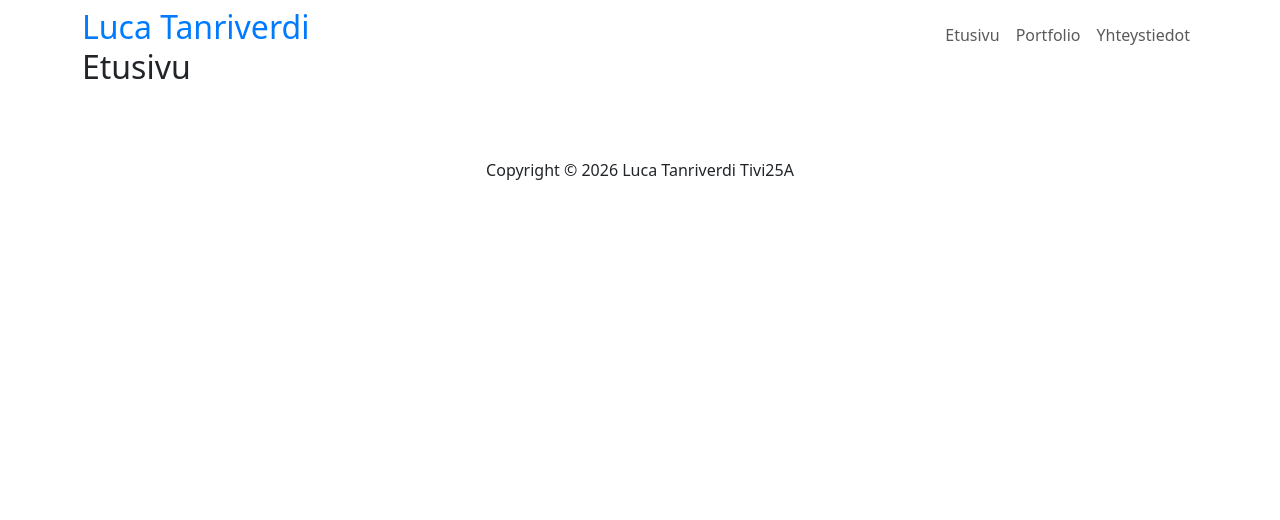
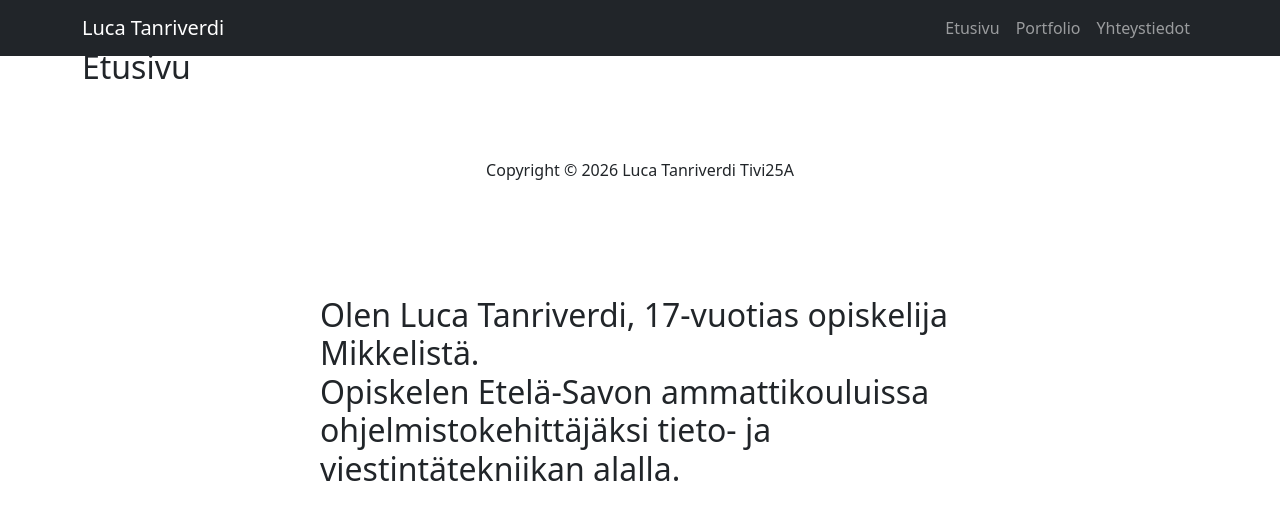
Before and after one commit to luca-tanriverdi/omat-responsiiviset-sivut, a plain HTML site: page index.html in a window 1280 px wide. Drawn offline with Linux system fonts and the light colour scheme.

Commit message:
Päivitetty navigaatio ja lisätty otsikkoteksti. Muokattu navbarin tyylejä ja linkitetty sivut oikein.

```diff
--- a/css/style.css
+++ b/css/style.css
@@ -7,3 +7,10 @@ h1 {
 .navbarScroll.navbarDark {
     background-color: black;
 }
+
+.otsikkoteksti {
+    position: absolute;
+    top: 50%;
+    left: 50%;
+    transform: translate(-50%, -50%);
+}
--- a/index.html
+++ b/index.html
@@ -8,25 +8,24 @@
     <link rel="stylesheet" href="css/style.css">
 </head>
 <body>
-    <nav class="navbar navbar-expand-lg fixed-top navbarScroll">
+    <nav class="navbar navbar-expand-lg fixed-top navbarScroll navbar-dark bg-dark">
         <div class="container">
-            <h1 class="logo">Luca Tanriverdi</h1>
+            <a class="navbar-brand" href="#">Luca Tanriverdi</a>
             <button class="navbar-toggler" type="button" data-bs-toggle="collapse" data-bs-target="#navbarSupportedContent" aria-controls="navbarSupportedContent" aria-expanded="false" aria-label="Toggle navigation">
                 <span class="navbar-toggler-icon"></span>
             </button>
             <div class="collapse navbar-collapse" id="navbarSupportedContent">
                 <ul class="navbar-nav ms-auto">
                     <li class="nav-item active">
-                        <a class="nav-link" href="#etusivu">Etusivu</a>
+                        <a class="nav-link" href="index.html">Etusivu</a>
                     </li>
                     <li class="nav-item">
-                        <a class="nav-link" href="#portfolio">Portfolio</a>
+                        <a class="nav-link" href="portfolio.html">Portfolio</a>
                     </li>
                     <li class="nav-item">
-                        <a class="nav-link" href="#yhteystiedot">Yhteystiedot</a>
+                        <a class="nav-link" href="yhteystiedot.html">Yhteystiedot</a>
                     </li>
                 </ul>
-
             </div>
         </div>
     </nav>
@@ -34,6 +33,12 @@
     <section id="etusivu" class="py-5">
         <div class="container">
             <h2>Etusivu</h2>
+        </div>
+    </section>
+
+        <h2 class="otsikkoteksti">Olen Luca Tanriverdi, 17-vuotias opiskelija Mikkelistä. <p>Opiskelen Etelä-Savon ammattikouluissa ohjelmistokehittäjäksi tieto- ja viestintätekniikan alalla.</p></h2>
+            </div>
+            </div>
         </div>
     </section>
 
```
Also changed, not shown: etusivu/index.html (added, +13 -0 lines), portfolio.html (+4 -4 lines), yhteystiedot.html (+5 -5 lines).
